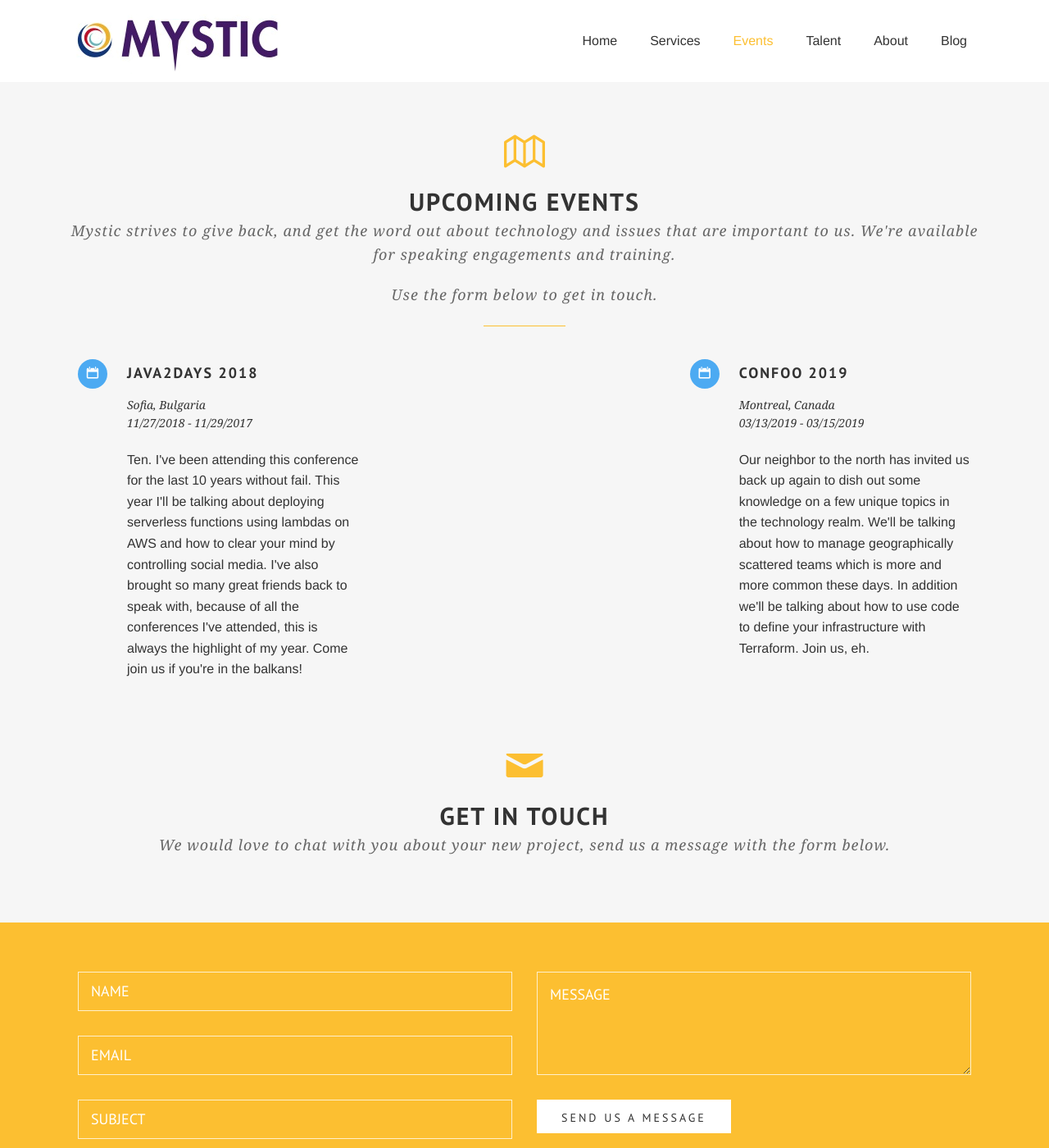
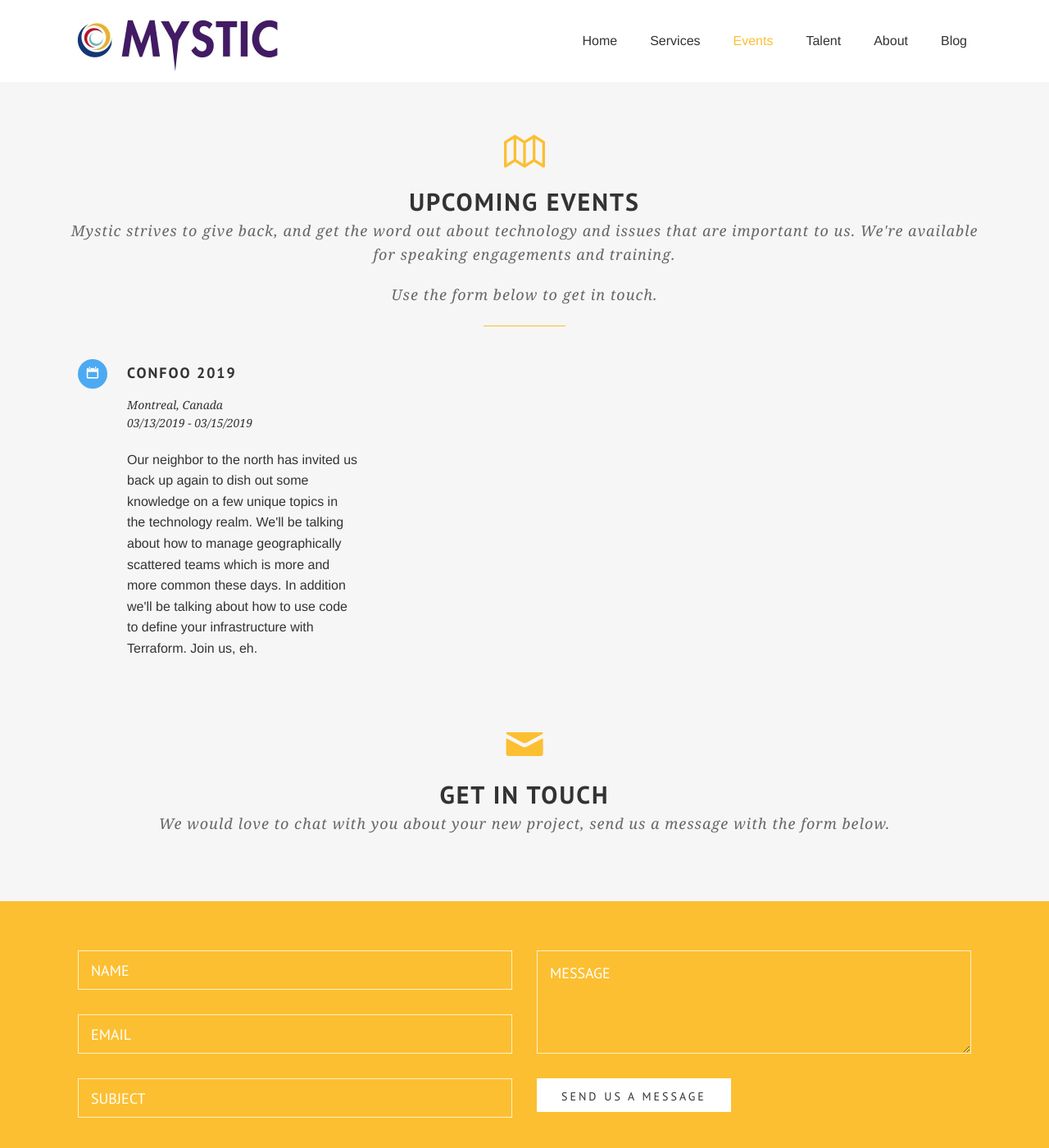
Before and after one commit to mysticcoders/www, a Jekyll site: the page built from events.html, in a window 1280 px wide and 1400 px high. Shown: the whole window at 82% size. Built offline with Jekyll 4.4.1, drawn with Linux system fonts in a browser that asks for light colours; some web fonts are replaced; comment, search, counter and statistics services are not loaded; some of the changed text lies outside the part shown.

Commit message:
update events since we just finished j2d 2018

```diff
--- a/events.html
+++ b/events.html
@@ -4,12 +4,6 @@
 section_id: events
 events:
   -
-    - title: Java2Days 2018
-      location: Sofia, Bulgaria
-      icon: calendar
-      dates: 11/27/2018 - 11/29/2017
-      desc:
-        Ten. I've been attending this conference for the last 10 years without fail. This year I'll be talking about deploying serverless functions using lambdas on AWS and how to clear your mind by controlling social media. I've also brought so many great friends back to speak with, because of all the conferences I've attended, this is always the highlight of my year. Come join us if you're in the balkans!
     - title: ConFoo 2019
       location: Montreal, Canada
       icon: calendar
@@ -20,6 +14,12 @@
         Join us, eh.
 archive_events:
   -
+    - title: Java2Days 2018
+      location: Sofia, Bulgaria
+      icon: calendar
+      dates: 11/27/2018 - 11/29/2017
+      desc:
+        Ten. I've been attending this conference for the last 10 years without fail. This year I'll be talking about deploying serverless functions using lambdas on AWS and how to clear your mind by controlling social media. I've also brought so many great friends back to speak with, because of all the conferences I've attended, this is always the highlight of my year. Come join us if you're in the balkans!
     - title: ConFoo 2018
       location: Montreal, Canada
       icon: calendar
```
